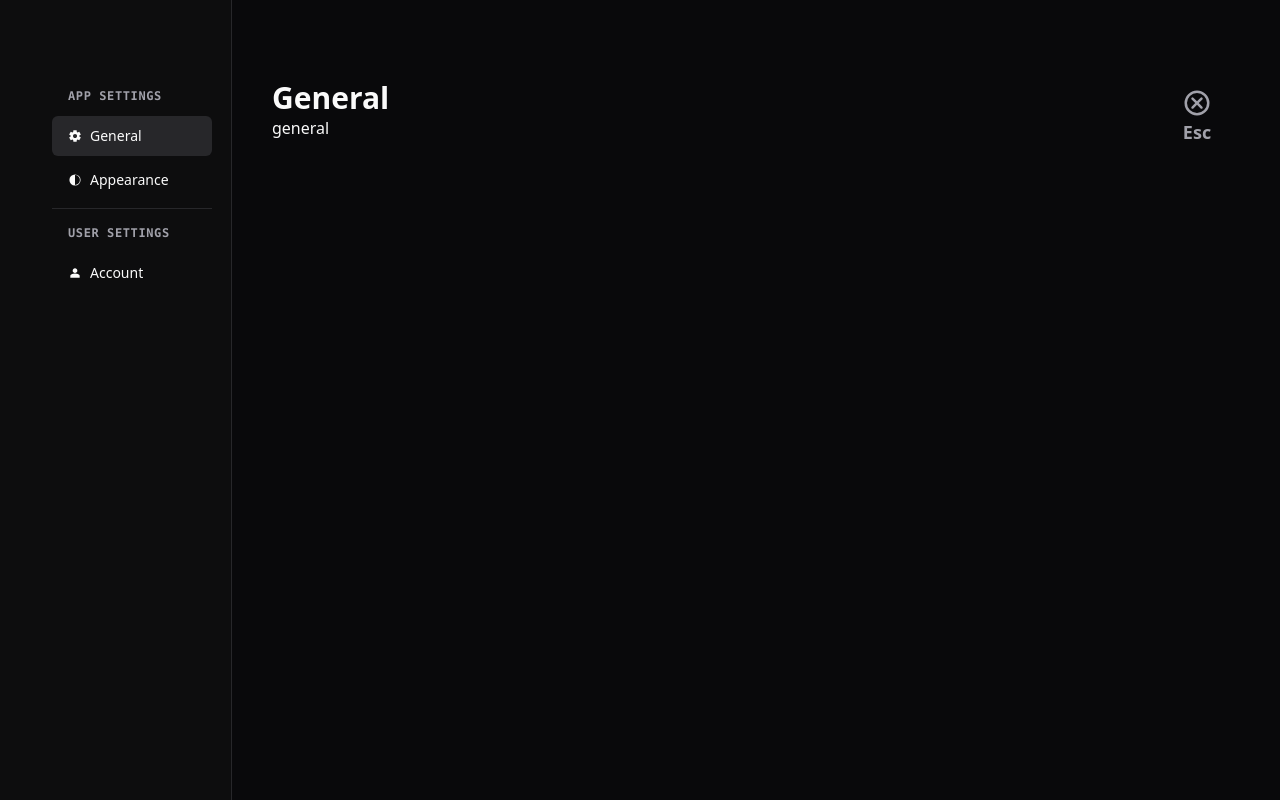
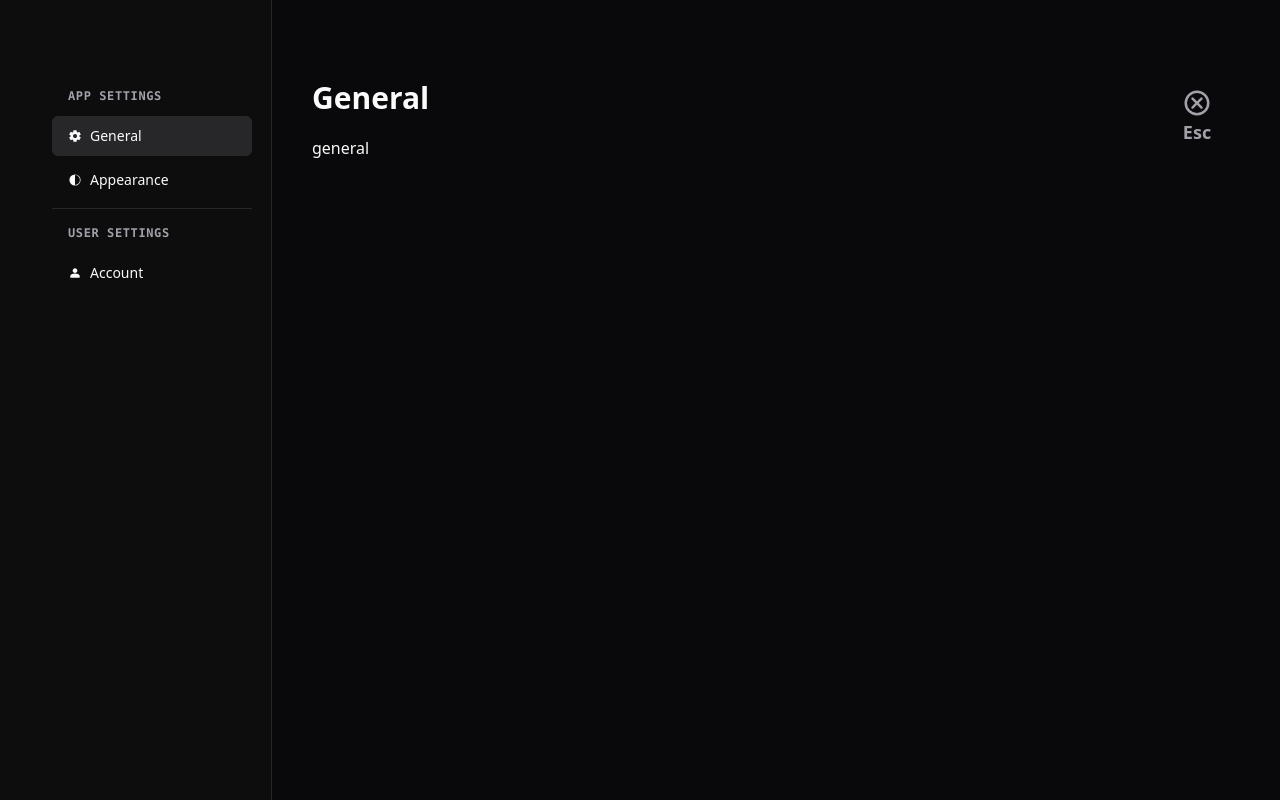
Before and after one commit to psoglav/aspiryx-todo, a React (Vite) app: page / in a window 1280 px wide. Both pictures are taken after a click on the button 240 px from the left and 36 px from the top of the page. Built offline with nearby package versions, Linux system fonts and the light colour scheme.

Commit message:
feat: add scroll areas to settings

```diff
--- a/src/components/settings/settings-navigation.tsx
+++ b/src/components/settings/settings-navigation.tsx
@@ -2,6 +2,7 @@ import { useState } from "react"
 import { Button } from "@/components/ui/button"
 import { Icon, type IconifyIcon } from "@iconify/react"
 import { Separator } from "@/components/ui/separator"
+import { ScrollArea } from "@/components/ui/scroll-area"
 
 export type SettingsNavigationGroupLabel = {
   type: 'group-label'
@@ -59,9 +60,13 @@ export const SettingsNavigation = (props: SettingsNavigationProps) => {
   }
 
   return (
-    <div className="relative flex h-full w-[200px] flex-col gap-1 px-5">
+    <div className="relative">
       <div className="absolute right-0 top-1/2 -z-10 h-[100vh] w-[100vw] -translate-y-1/2 border-r border-border bg-zinc-600/5"></div>
-      { props.items.map(renderItem) }
+      <ScrollArea className="h-[100dvh] w-[240px]">
+        <div className="flex flex-col gap-1 px-5 py-20">
+          { props.items.map(renderItem) }
+        </div>
+      </ScrollArea>
     </div>
   )
 }
--- a/src/components/settings/settings.tsx
+++ b/src/components/settings/settings.tsx
@@ -12,6 +12,7 @@ import {
 } from "@/components/settings"
 import { setSettingsOpen } from "@/store/settings"
 import { RootState } from "@/store"
+import { ScrollArea } from "@/components/ui/scroll-area"
 
 const navigationItems: SettingsNavigationItem[] = [
   { type: 'group-label', text: 'App Settings' },
@@ -79,17 +80,18 @@ export const Settings = () => {
             exit={{ scale: 1.05 }}
           >
             <div className="container h-full">
-              <div className="grid size-full grid-cols-[max-content_1fr_max-content] items-start py-20">
+              <div className="grid size-full grid-cols-[max-content_1fr_max-content] items-start">
                 <SettingsNavigation items={navigationItems} onTabChanged={setActiveTabIndex} />
-                <div className="w-full space-y-5 px-10">
+                <ScrollArea className="h-[100dvh]">
                   <AnimatePresence mode="wait">
                     {
                       activeTab?.type === 'tab' && (
                         <motion.div
+                          className="w-full space-y-5 px-10 py-20"
                           key={activeTab.id}
-                          animate={{ opacity: 1, y: 0 }}
-                          initial={{ opacity: 0, y: 20 }}
-                          exit={{ opacity: 0, y: -20 }}
+                          animate={{ opacity: 1 }}
+                          initial={{ opacity: 0 }}
+                          exit={{ opacity: 0 }}
                           transition={{ duration: 0.15 }}
                         >
                           <div className="text-3xl font-semibold">{ activeTab.text }</div>
@@ -98,8 +100,8 @@ export const Settings = () => {
                       )
                     }
                   </AnimatePresence>
-                </div>
-                <div className="px-5">
+                </ScrollArea>
+                <div className="px-5 py-20">
                   <Button onClick={handleClose} className="flex h-auto flex-col rounded-xl px-4 text-muted-foreground" variant='ghost'>
                     <Icon icon='material-symbols:cancel-outline-rounded' className="shrink-0 text-3xl" />
                     <div className="text-lg font-semibold">Esc</div>
```
